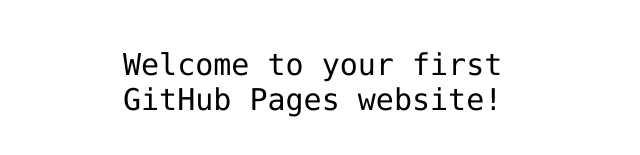
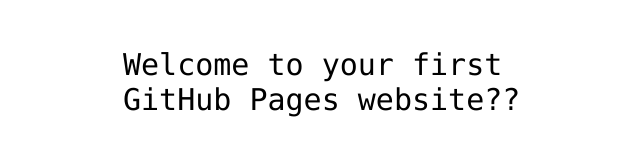
Before and after one commit to Farrel0/Farrel0.github.io, a plain HTML site: page index.html in a window 1280 px wide. Shown: the part 341-496 px from the top of the page, 317-957 px from the left. Drawn offline with Linux system fonts and the light colour scheme.

Commit message:
Update index.html

```diff
--- a/index.html
+++ b/index.html
@@ -12,7 +12,7 @@
 <img src="https://octodex.github.com/images/daftpunktocat-thomas.gif" id="octocat" alt="octocat-gif" />
 
 <!-- Change this code here by copy and pasting your template on line 15 -->
-<p>Welcome to your first GitHub Pages website!</p>
+<p>Welcome to your first GitHub Pages website??</p>
 
 </body>
 </html>
```
